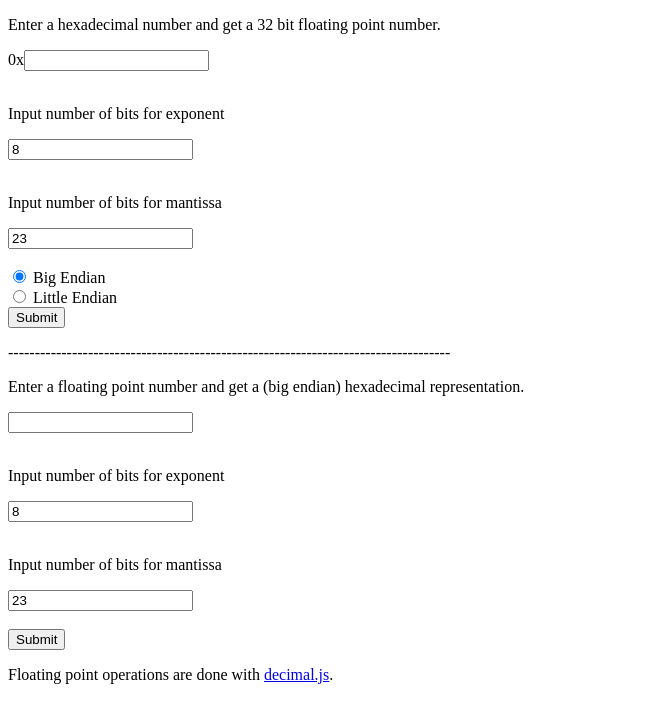
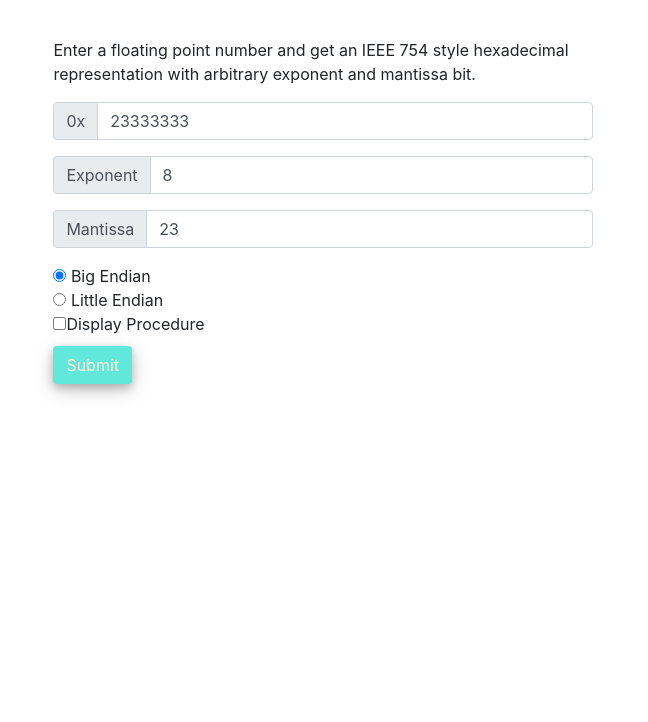
Before and after one commit to kaiyingshan/floating-point-converter, a website: page floatingpoint/index.html in a window 1280 px wide. Shown: the whole page, without its empty margins (0-648 px from the left). Drawn offline with nearby package versions, Linux system fonts and the light colour scheme; some packages are replaced by stand-ins of ours.

Commit message:
changed user interface refined procedure

```diff
--- a/floatingpoint/convert.js
+++ b/floatingpoint/convert.js
@@ -1,52 +1,52 @@
-//import {Decimal} from 'decimal.js';
+// import {Decimal} from 'decimal.js';
 
-Decimal.set({
-    precision: 100,
-    toExpNeg: -100,
-    toExpPos: 100
-})
+// Decimal.set({
+//     precision: 100,
+//     toExpNeg: -100,
+//     toExpPos: 100
+// })
 
-function hextofloat(){
+function hexToFloat() {
+    const hexStr = document.getElementById('hex').value;
+    let exp = document.getElementById('exponent').value;
+    let mts = document.getElementById('mantissa').value;
 
-    let hexStr = document.getElementById("hex").value;
-    let exp = document.getElementById("exponent").value;
-    let mts = document.getElementById("mantissa").value;
+    const procedure = document.getElementById('proc');
+    document.getElementById('convert-result').innerHTML = '';
 
-    procedure = document.getElementById("procedure");
-    document.getElementById("convert-result").innerHTML = "";
-    procedure.innerHTML = "Procedure: <br>";
-
-    let dec = parseInt("0x" + hexStr, 16);
+    const dec = parseInt('0x' + hexStr, 16);
     exp = parseInt(exp, 10);
     mts = parseInt(mts, 10);
 
+    if (isNaN(dec) || isNaN(exp) || isNaN(mts)) {
+        alert('Illegal Input!!!');
+        return;
+    }
 
-    if(isNaN(dec) || isNaN(exp) || isNaN(mts)){
-        alert("Illegal Input!!!");return;
-    }
-    let bin = dec.toString(2);
-    let binStr = ("0000" + "0".repeat(1 + exp + mts) + bin).substr(-1 - exp - mts);
+    procedure.innerHTML = 'Procedure: <br>';
 
-    procedure.innerHTML += "Converted to binary: " + binStr + "<br>";
+    const bin = dec.toString(2);
+    const binStr = ('0000' + '0'.repeat(1 + exp + mts) + bin).substr(-1 - exp - mts);
 
-    let end = document.getElementsByName("endianess");
+    procedure.innerHTML += 'Converted to binary: ' + binStr + '<br>';
 
-    let raw = "";
+    const end = document.getElementsByName('endianess');
 
-    if(end[1].checked){
-        //process for little endian
-        for(let i = binStr.length; i > 0; i -= 8){
+    let raw = '';
+
+    if (end[1].checked) {
+        // process for little endian
+        for (let i = binStr.length; i > 0; i -= 8) {
             raw += binStr.substring(i - 8, i);
         }
 
-        procedure.innerHTML += "Convert to big endian form: " + raw + "<br>";
-
-    }else if(end[0].checked){
-        //big endian
+        procedure.innerHTML += 'Convert to big endian form: ' + raw + '<br>';
+    } else if (end[0].checked) {
+        // big endian
         raw = binStr;
-    }else{
-        //neither was selected
-        alert("please select an endianess. If you don't know what this is, select big endian.")
+    } else {
+        // neither was selected
+        alert("please select an endianess. If you don't know what this is, select big endian.");
         return;
     }
 
@@ -54,37 +54,80 @@ function hextofloat(){
     let exponent = raw.substring(1, 1 + exp);
     let mantissa = raw.substring(1 + exp, 1 + exp + mts);
 
-    procedure.innerHTML += 'Sign bit: ' + sign + ' <br>Exponent bits: ' + exponent + ' <br>Mantissa bits: ' + mantissa + '<br>';
+    procedure.innerHTML += 'Sign bit: ' + sign + ' => ' + (sign === '1' ? 'Negative' : 'Positive');
+    procedure.innerHTML += '<br>Exponent bits: ' + exponent + '\\(\\ \\rightarrow\\ ';
 
     let exponentNum = 0;
-    for(let i = 0; i < exponent.length; i++){
-        if(exponent.substring(i, i + 1) === "1"){
-            exponentNum += Math.pow(2, 7 - i);
+    let first_exp = true;
+    for (let i = 0; i < exponent.length; i++) {
+        if (exponent.substring(i, i + 1) === '1') {
+            exponentNum += 2 ** (exp - 1 - i);
+            if (!first_exp) {
+                procedure.innerHTML += '+';
+            } else {
+                first_exp = false;
+            }
+            procedure.innerHTML += '2^{' + (exp - 1 - i) + '}';
         }
     }
-    exponentNum -= Math.pow(2, exp - 1) - 1;
+    procedure.innerHTML += '\\ \\rightarrow\\ ' + exponentNum + '-(2^{' + (exp - 1) + '} - 1)';
+
+    exponentNum -= 2 ** (exp - 1) - 1;
+
+    procedure.innerHTML += '\\ =\\ ' + exponentNum + '\\)';
+
+    procedure.innerHTML += '<br>Mantissa bits: ' + mantissa;
+    procedure.innerHTML += '<br>';
 
     let mantissaNum = 1;
-    for(let i = 0; i < mantissa.length; i++){
-        if(mantissa.substring(i, i+1) === "1"){
-            mantissaNum += Math.pow(2, -1 * (i + 1));
+    for (let i = 0; i < mantissa.length; i++) {
+        if (mantissa.substring(i, i + 1) === '1') {
+            mantissaNum += 2 ** (-1 * (i + 1));
         }
     }
 
-    let result = mantissaNum * Math.pow(2, exponentNum);
+    const result = mantissaNum * 2 ** exponentNum;
+    console.log(result);
 
-    procedure.innerHTML += "result = " + (sign === "1" ? "-" : "") + mantissaNum + " * " + "2^ " + exponentNum + "<br>";
+    procedure.innerHTML +=
+        'result = \\(' +
+        (sign === '1' ? '-' : '') +
+        mantissaNum +
+        '\\cdot 2^{' +
+        exponentNum +
+        '}\\)<br>';
 
-    document.getElementById("convert-result").innerHTML = (sign === "1" ? "-" : "") + result;
+    let dec_coeff = result;
+    let dec_exp = 0;
 
+    while (dec_coeff >= 10) {
+        dec_coeff /= 10;
+        dec_exp += 1;
+    }
+
+    while (dec_coeff < 1) {
+        dec_coeff *= 10;
+        console.log(dec_coeff);
+        dec_exp -= 1;
+    }
+
+    document.getElementById('convert-result').innerHTML =
+        '\\(' + (sign === '1' ? '-' : '') + dec_coeff + '\\cdot 10^{' + dec_exp + '}\\)';
+
+    document.getElementById('convert-result').innerHTML = result;
+
+    if (!document.getElementById('procedure').checked) {
+        procedure.innerHTML = '';
+    }
+
+    MathJax.Hub.Queue(['Typeset', MathJax.Hub]);
 }
 
-function floattohex(){
+function floattohex() {
+    let f_temp = document.getElementById('float').value;
 
-    let f_temp = document.getElementById("float").value;
-
-    let exp_bit = document.getElementById("exponent2").value;
-    let mts_bit = document.getElementById("mantissa2").value;
+    let exp_bit = document.getElementById('exponent2').value;
+    let mts_bit = document.getElementById('mantissa2').value;
 
     exp_bit = parseInt(exp_bit);
     mts_bit = parseInt(mts_bit);
@@ -95,45 +138,43 @@ function floattohex(){
     //     alert("Illegal Input!!!");
     // }
 
-    if(f_temp == 0){
-        document.getElementById("hex-result").innerHTML = "0x00000000";
+    if (f_temp === 0) {
+        document.getElementById('hex-result').innerHTML = '0x00000000';
         return;
     }
     let f = new Decimal(f_temp);
     let exp = 0;
     let sign = f.greaterThan(0) ? 0 : 1;
-    f = f.mul((f.greaterThan(0) ? 1 : -1));
+    f = f.mul(f.greaterThan(0) ? 1 : -1);
 
-    while(f.greaterThan(2)){
+    while (f.greaterThan(2)) {
         f = f.div(2);
         exp++;
     }
 
-    while(f.lessThan(1)){
+    while (f.lessThan(1)) {
         f = f.mul(2);
         exp--;
     }
 
-
     let mantissa = f.minus(1);
-    let mStr = "";
+    let mStr = '';
 
     const two = new Decimal(2);
 
-    for(let i = 1; i <= mts_bit; i++){
-        let temp = (two.pow(-i));//.add(two.pow(-24));
-        if(mantissa.greaterThan(temp) || mantissa.equals(temp)){
-            mStr += "1";
+    for (let i = 1; i <= mts_bit; i++) {
+        let temp = two.pow(-i);
+        if (mantissa.greaterThan(temp) || mantissa.equals(temp)) {
+            mStr += '1';
             mantissa = mantissa.minus(two.pow(-i));
-        }else{
-            mStr += "0";
+        } else {
+            mStr += '0';
         }
     }
 
-    let bin = sign.toString(2) + (exp + Math.pow(2, exp_bit - 1) - 1).toString(2) + mStr;
+    let bin = sign.toString(2) + (exp + 2 ** (exp_bit - 1) - 1).toString(2) + mStr;
 
     let hex = parseInt(bin, 2).toString(16);
 
-    document.getElementById("hex-result").innerHTML = "0x" + hex;
-
+    document.getElementById('hex-result').innerHTML = '0x' + hex;
 }
--- a/floatingpoint/index.html
+++ b/floatingpoint/index.html
@@ -1,44 +1,100 @@
-<!DOCTYPE html>
-<html>
+<!doctype html>
+<html lang="en">
+
 <head>
-<title>My Floating Point Converter</title>
-<meta charset="UTF-8">
+    <!-- Required meta tags -->
+    <meta charset="utf-8">
+    <meta name="viewport" content="width=device-width, initial-scale=1, shrink-to-fit=no">
+
+    <!-- Bootstrap CSS -->
+    <link rel="stylesheet" href="https://stackpath.bootstrapcdn.com/bootstrap/4.3.1/css/bootstrap.min.css"
+        integrity="sha384-ggOyR0iXCbMQv3Xipma34MD+dH/1fQ784/j6cY/iJTQUOhcWr7x9JvoRxT2MZw1T" crossorigin="anonymous">
+
+    <script type="text/javascript" async
+        src="https://cdnjs.cloudflare.com/ajax/libs/mathjax/2.7.5/MathJax.js?config=TeX-AMS_CHTML"></script>
+
+    <title>Floating Point Converter</title>
+    <style>
+
+        .button{
+            background-color:#61e8da;
+            color:cornsilk;
+            box-shadow: 0 4px 8px 0 rgba(0, 0, 0, 0.2), 0 6px 20px 0 rgba(0, 0, 0, 0.19);
+        }
+
+        .button:hover{
+            background-color:#5dc0b6;
+            color:cornsilk;
+            box-shadow: 0 4px 8px 0 rgba(0, 0, 0, 0.2), 0 6px 20px 0 rgba(0, 0, 0, 0.19);
+        }
+
+        .button:active{
+            background-color:#5dc0b6;
+            color:cornsilk;
+            box-shadow: 0 4px 8px 0 rgba(0, 0, 0, 0.2), 0 6px 20px 0 rgba(0, 0, 0, 0.19);
+        }
+
+    </style>
 </head>
+
 <body>
+    <div class="container" style="margin:3%">
+        <div class="row">
+            <div class="col-sm">
+                <p>Enter a floating point number and get an IEEE 754 style hexadecimal representation with arbitrary
+                    exponent and mantissa bit.</p>
 
-    <div>
-        <p>Enter a hexadecimal number and get a 32 bit floating point number.</p>
-                0x<input type="text" id="hex"><br><br>
-                <p>Input number of bits for exponent</p>
-                <input type="text" id="exponent" value="8"><br><br>
-                <p>Input number of bits for mantissa</p>
-                <input type="text" id="mantissa" value="23"><br><br>
+                <div class="input-group mb-3">
+                    <div class="input-group-prepend">
+                        <span class="input-group-text" >0x</span>
+                    </div>
+                    <input type="text" class="form-control" id="hex" value="23333333">
+                </div>
+
+                <div class="input-group mb-3">
+                    <div class="input-group-prepend">
+                        <span class="input-group-text">Exponent</span>
+                    </div>
+                    <input type="text" class="form-control" value="8" id="exponent">
+                </div>
+
+                <div class="input-group mb-3">
+                    <div class="input-group-prepend">
+                        <span class="input-group-text">Mantissa</span>
+                    </div>
+                    <input type="text" class="form-control" value="23" id="mantissa">
+                </div>
 
                 <input type="radio" name="endianess" value="big" checked="checked"> Big Endian<br>
                 <input type="radio" name="endianess" value="little"> Little Endian<br>
-                <button onclick="hextofloat()">Submit
-                </button>
 
-        <p id="convert-result"></p>
-        <p id="procedure"></p>
-    </div>
-    <p>-----------------------------------------------------------------------------------</p>
-    <div>
-        <p>Enter a floating point number and get a (big endian) hexadecimal representation.</p>
-            <input type="text" id="float"></input><br><br>
-            <p>Input number of bits for exponent</p>
-            <input type="text" id="exponent2" value="8"><br><br>
-            <p>Input number of bits for mantissa</p>
-            <input type="text" id="mantissa2" value="23"><br><br>
-            <button onclick="floattohex()">Submit
-            </button>
-        <p id="hex-result"></p>
-        <p>Floating point operations are done with <a href="https://github.com/MikeMcl/decimal.js/">decimal.js</a>.</p>
+                <input type="checkbox" id="procedure" class="mb-3">Display Procedure<br>
+
+                <button type="button" class="btn button mb-3" onclick="hexToFloat()">Submit</button>
+            </div>
+            <div class="col-sm">
+                <p id="convert-result"></p>
+                <p id="proc"></p>
+            </div>
+
+        </div>
     </div>
 
 
-<script src='node_modules/decimal.js/decimal.min.js'></script>
-<script src="convert.js?version=1"></script>
+    <script src="convert.js?version=1"></script>
+    <!-- Optional JavaScript -->
+    <!-- jQuery first, then Popper.js, then Bootstrap JS -->
+    <script src="https://code.jquery.com/jquery-3.3.1.slim.min.js"
+        integrity="sha384-q8i/X+965DzO0rT7abK41JStQIAqVgRVzpbzo5smXKp4YfRvH+8abtTE1Pi6jizo"
+        crossorigin="anonymous"></script>
+    <script src="https://cdnjs.cloudflare.com/ajax/libs/popper.js/1.14.7/umd/popper.min.js"
+        integrity="sha384-UO2eT0CpHqdSJQ6hJty5KVphtPhzWj9WO1clHTMGa3JDZwrnQq4sF86dIHNDz0W1"
+        crossorigin="anonymous"></script>
+    <script src="https://stackpath.bootstrapcdn.com/bootstrap/4.3.1/js/bootstrap.min.js"
+        integrity="sha384-JjSmVgyd0p3pXB1rRibZUAYoIIy6OrQ6VrjIEaFf/nJGzIxFDsf4x0xIM+B07jRM"
+        crossorigin="anonymous"></script>
+
 
 </body>
+
 </html>
```
